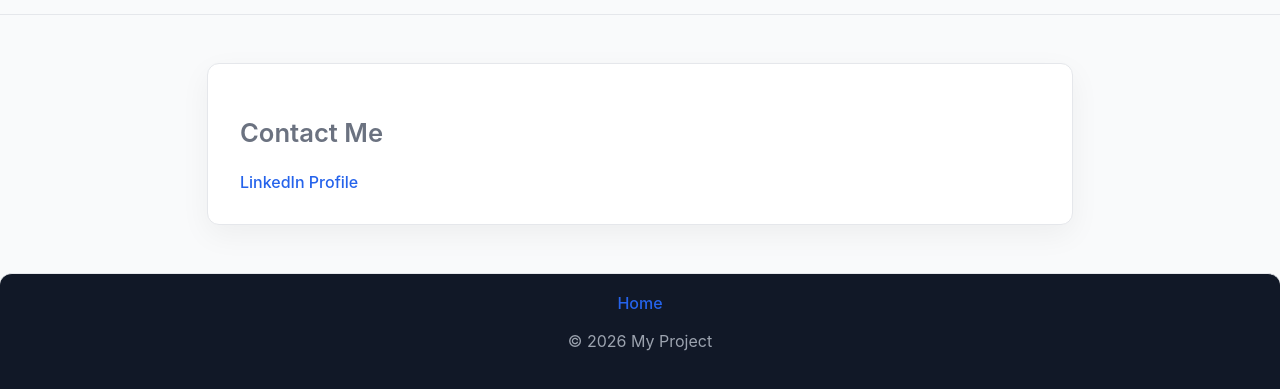
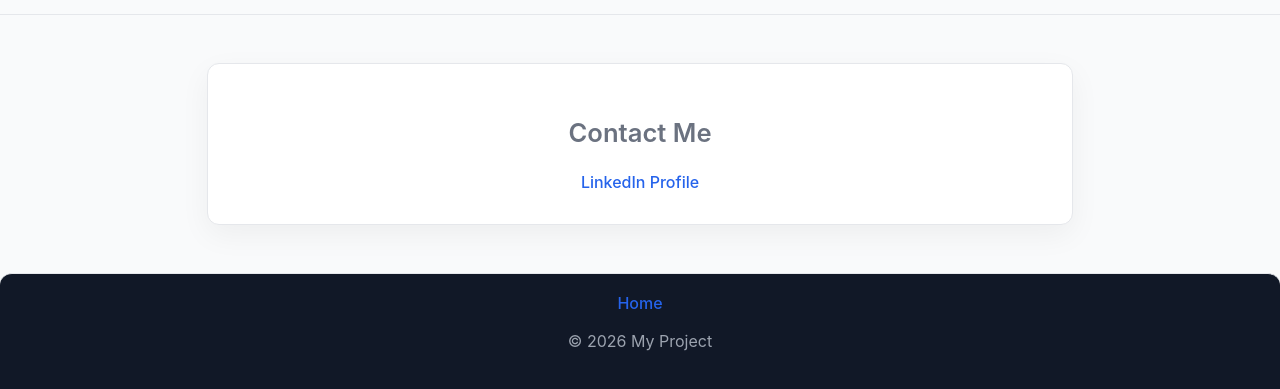
Before and after one commit to Erjon001/Practice, a plain HTML site: page HTML/about.html in a window 1280 px wide. Shown: the part 429-818 px from the top of the page. Drawn offline with Linux system fonts and the light colour scheme.

Commit message:
Refactor About Me and index pages to enhance layout; add links_wrapper class for improved styling

```diff
--- a/HTML/about.html
+++ b/HTML/about.html
@@ -25,7 +25,8 @@
     <main>
       <section class="card">
         <h2>Contact Me</h2>
-        <nav class="nav">
+        <div class="links_wrapper">
+          <nav>
             <a
               class="links"
               href="https://www.linkedin.com/in/erjon-rrapi-1b9075298/"
@@ -33,6 +34,7 @@
               >LinkedIn Profile
             </a>
           </nav>
+        </div>
       </section>
     </main>
 
--- a/HTML/styles.css
+++ b/HTML/styles.css
@@ -64,6 +64,7 @@ h2 {
   font-weight: 600;
   color: var(--text-muted);
   margin-bottom: 0.5rem;
+  text-align: center;
 }
 
 h3 {
@@ -126,10 +127,18 @@ li {
   color: var(--accent);
   text-decoration: none;
   font-weight: 500;
+  font-family: var(--font-primary);
 }
 
 .links:hover {
   text-decoration: underline;
+}
+
+.links_wrapper {
+  display: flex;
+  justify-content: center;
+  flex-wrap: wrap;
+  gap: 1rem;
 }
 
 button {
```
Also changed, not shown: HTML/index.html (+2 -2 lines). Lines whose indentation alone changed are shown as unchanged.
